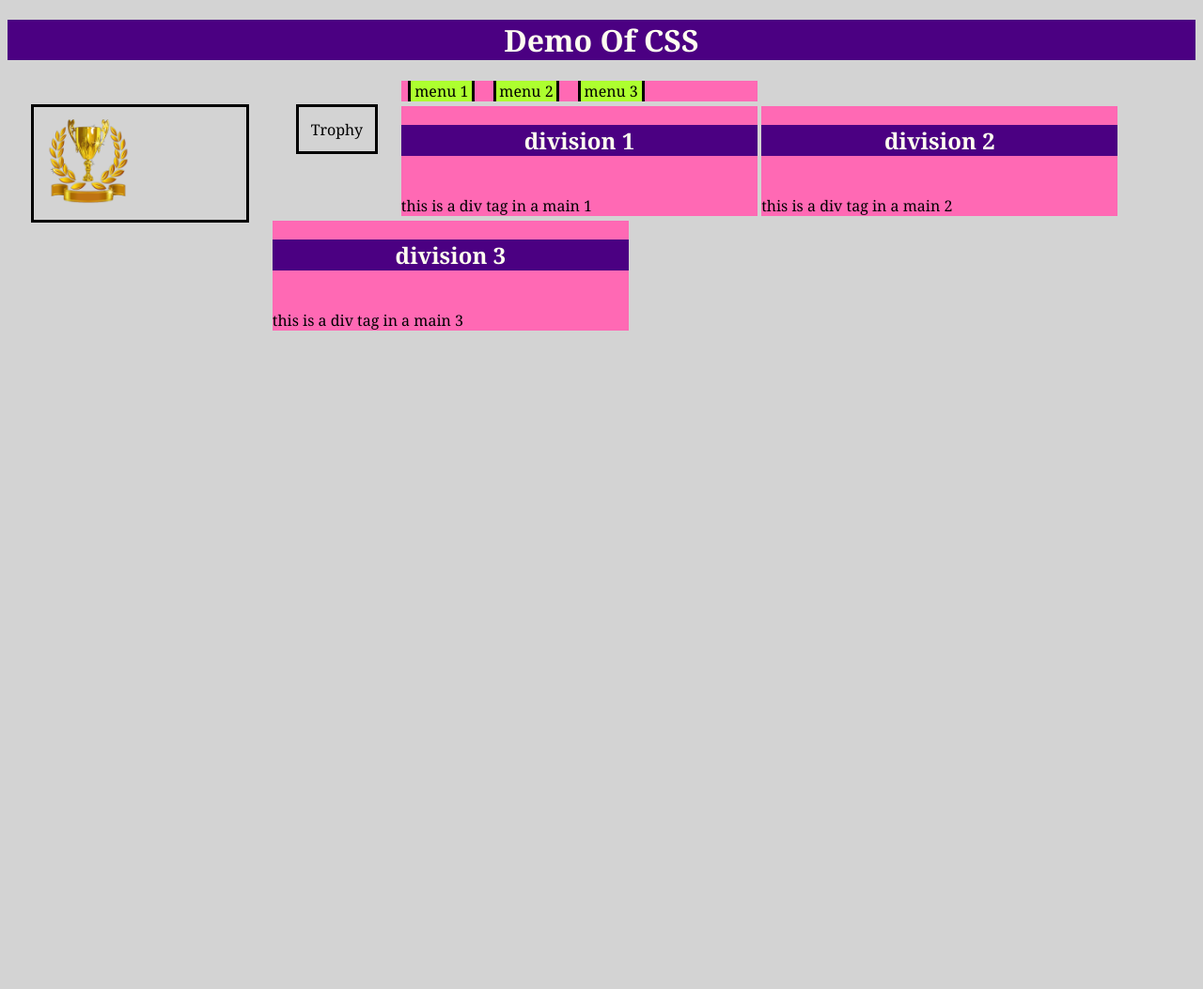
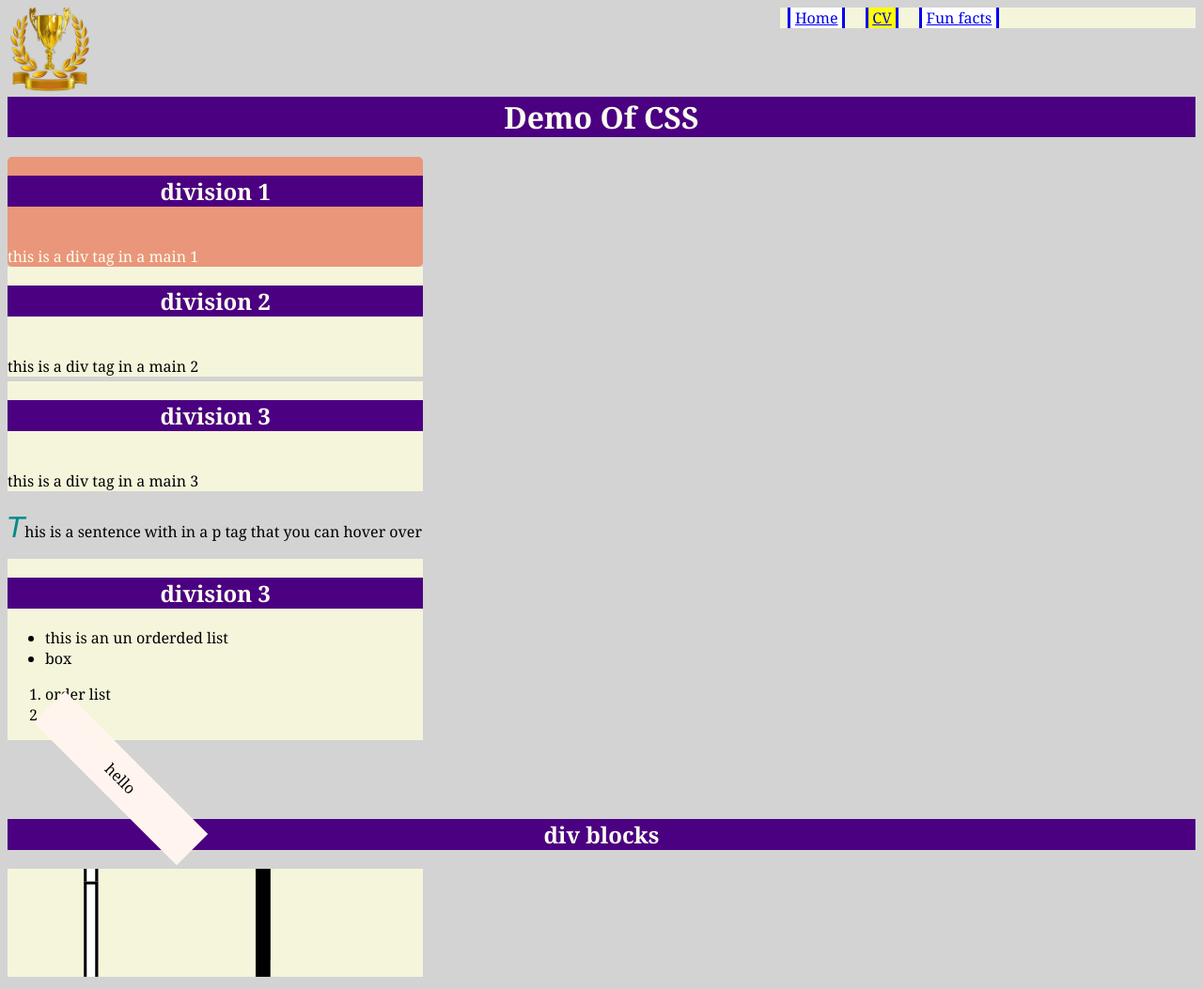
Before and after one commit to ethansled/css_codes, a plain HTML site: page 10-5-21_practice.html in a window 1280 px wide. Shown: the whole page at 94% size. Before the commit the page ends 800 px from the top, so only its background shows below. Drawn offline with Linux system fonts and the light colour scheme.

Commit message:
in class practice

```diff
--- a/10-5-21_practice.html
+++ b/10-5-21_practice.html
@@ -10,24 +10,51 @@
     </head>
 
     <body>
-
-        <h1>Demo Of CSS</h1>
         <header>
             <nav>
                 <span class="logo"><img src="img\trophy-png-30567.png" alt="trophy"></span>
-                <span class="logo">Trophy</span>
                 <div class="manu_list">
-                    <span class="menu_items">menu 1</span>
-                <span class="menu_items">menu 2</span>
-                <span class="menu_items">menu 3</span>
+                    <a href="index.html">Home</a>
+                    <a class="active" href="http://www.oakland.edu">CV</a>
+                    <a href="http://youtube.com">Fun facts</a>
                 </div>
             </nav>
+            <h1>Demo Of CSS</h1>
         </header>
 
         <main>
-            <div><h2>division 1</h2><br>this is a div tag in a main 1</div>
-            <div><h2>division 2</h2><br>this is a div tag in a main 2</div>
+            <div class="animation"><h2>division 1</h2><br>this is a div tag in a main 1</div>
+            <div><h2>division 2</h2><br>this is a div tag in a main 2</div><br>
             <div><h2>division 3</h2><br>this is a div tag in a main 3</div>
+            <p>This is a sentence with in a p tag that you can hover over</p>
+
+            <div>
+                <h2>division 3</h2>
+                <p>
+                    <ul>
+                        <li>this is an un orderded list</li>
+                        <li>box</li>
+                    </ul>
+
+                    <ol>
+                        <li>order list</li>
+                        <li>car</li>
+                    </ol>
+                </p>
+            </div>
+
+            <div class="transform">hello </div>
+            <h2>div blocks</h2>
+            <div class="piano">
+                <div class="white"></div>
+                <div class="black"></div>
+                <div class="white"></div>
+                <div class="black"></div>
+                <div class="white"></div>
+                <div class="black"></div>
+                <div class="white"></div>
+            </div>
+
         </main>
     </body>
 </html>
--- a/css/style_sheet_layout.css
+++ b/css/style_sheet_layout.css
@@ -3,41 +3,36 @@ body{
     background-color: lightgray;
 }
 
-nav{
-    background-color: lightgray;
-}
+
 
 .logo{
     float: left !important;
+}
+
+a{
+    background-color: white;
     border-style: solid;
+    border-width: 3%;
     margin: 2%;
     padding: 1%;
 }
 
-.menu_items{
-    background-color: greenyellow;
-    border-style: solid;
-    border-radius: 2%;
-    margin: 2%;
-    padding: 1%;
-}
-
-.menu_list{
-    display: inline-block;
+.manu_list{
+    display: block;
     float: right;
 }
 
 div{
-    background-color: hotpink;
-    width: 30%;
+    background-color: beige;
+    width: 35%;
     display: inline-block;
     overflow: auto;
 }
 
 h1, h2{
     text-align: center;
-    background-color: indigo;
-    color: ivory;
+    background-color: #4b0082;
+    color: #fffff0;
     clear: both;
     display: block;
 }
@@ -45,3 +40,87 @@ h1, h2{
 img{
     width: 45%;
 }
+
+.active{
+    background-color: #ffff00;
+}
+
+a:hover{
+    background-color: #0000ff;
+    font-size: 30px;
+    color: #dc143c;
+}
+
+a:focus{
+    background-color: #dc143c;
+}
+
+p:hover{
+    border-radius: 20%;
+    background-color: #ffe4c4;
+    border-style: double;
+}
+/*ul{
+    list-style-image: url('../img/trophy-png-30567.png');
+}*/
+
+p::first-letter{
+    color: darkcyan;
+    font-size: 30px;
+    font-family: 'Lucida Sans', 'Lucida Sans Regular', 'Lucida Grande', 'Lucida Sans Unicode', Geneva, Verdana, sans-serif;
+    font-style: oblique;
+}
+
+.animation{
+    display: block;
+    background-color: darksalmon;
+    color: ivory;
+    width: 35%;
+    border-radius: 5px;
+
+    transition-property: all;
+    transition-duration: .7s;
+    -moz-transition-timing-function: linear;
+    -moz-transition-delay: .5s;
+
+}
+
+.animation:hover{
+    display: block;
+    background-color: blanchedalmond;
+    color: red;
+    width: 65%;
+    border-radius: 50px;
+    border-style: dotted;
+    font-size: 36px;
+}
+
+.transform{
+    display: block;
+    border-style: dotted 10px;
+    margin: 1%;
+    padding: 1%;
+    background-color: seashell;
+    text-align: center;
+    width: 15%;
+    height: 30%;
+    transform: rotate(45deg);
+}
+
+.white{
+    display: inline-block;
+    border-style: solid;
+    margin: 1%;
+    padding: 1%;
+    background-color: #ffffff;
+    transform: rotate(90deg);
+}
+
+.black{
+    display: inline-block;
+    border-style: solid;
+    margin: 1%;
+    padding: 1%;
+    background-color: #000000;
+    transform: rotate(90deg);
+}
```
